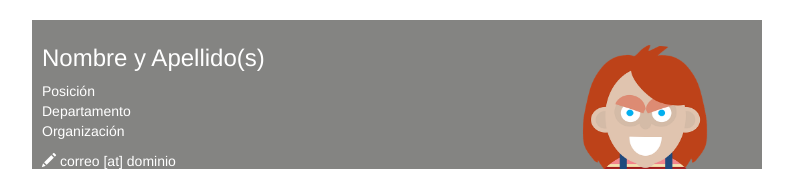
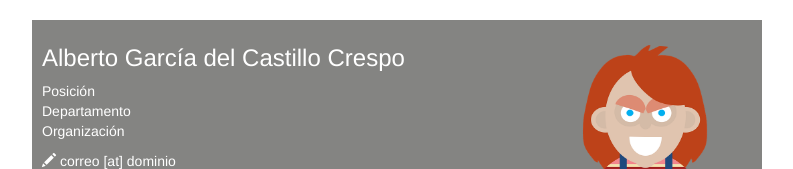
Before and after one commit to alberchi/alberchi.github.io, a plain HTML site: page index.html in a window 1280 px wide. Shown: the top 169 px of the page, without its empty margins (243-1036 px from the left). Drawn offline with nearby package versions, Linux system fonts and the light colour scheme.

Commit message:
versión personalizada de mi sitio

```diff
--- a/index.html
+++ b/index.html
@@ -8,7 +8,7 @@
     <meta name="author" content="Nombre y Apellido(s)">
 
     <!--Sustituir por los datos del alumno-->
-    <title>Nombre y Apellido(s)</title>
+    <title>Alberto García del Castillo Crespo</title>
 
     <link href="css/bootstrap.min.css" rel="stylesheet">
     <link href="css/style.css" rel="stylesheet">
@@ -17,7 +17,7 @@
   <body>
     <div class="container header-bar">
       <!--Sustituir por los datos del alumno-->
-      <h3>Nombre y Apellido(s) <span><img style="width: 214px; height: 164px;" class='img-circle' alt="Nombre y Apellido(s)" src="img/foto.png" align="right"></span></h3>
+      <h3>Alberto García del Castillo Crespo <span><img style="width: 214px; height: 164px;" class='img-circle' alt="Nombre y Apellido(s)" src="img/foto.png" align="right"></span></h3>
       <p>
         <!--Sustituir por los datos del alumno-->
         Posición<br>
```
